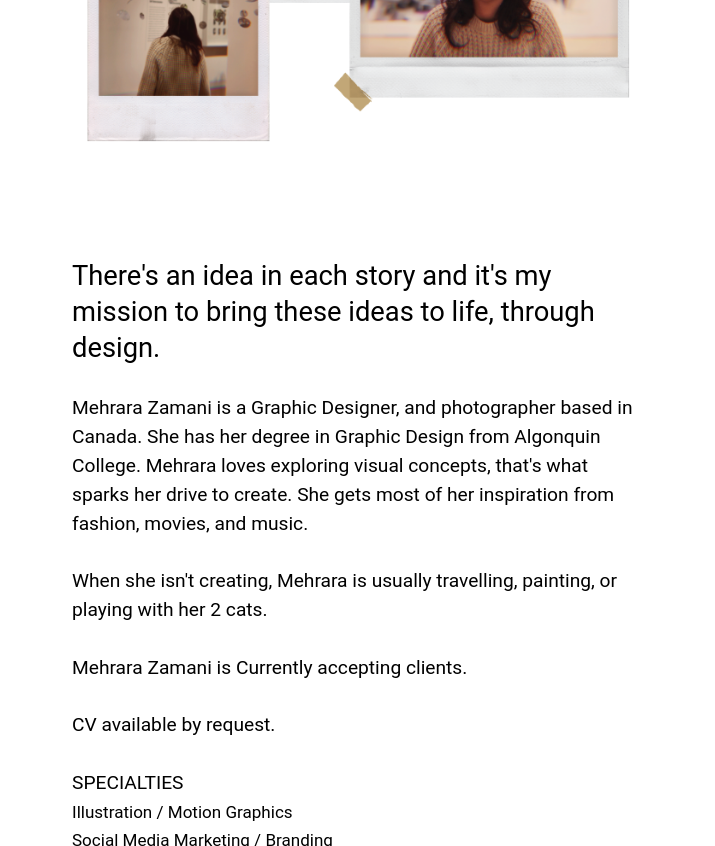
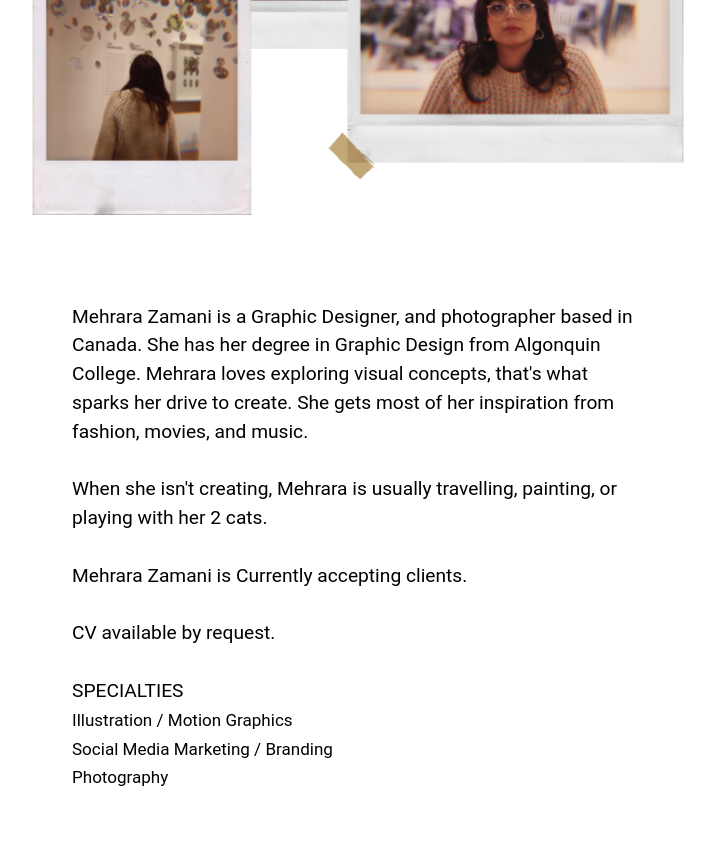
Before and after one commit to zama0023/portfolio, a Jekyll site: the page built from about.html, in a window 1280 px wide and 900 px high, scrolled down 384 px, cut to the strip 0-846 px from the top of the window. Shown: the whole strip, without its empty margins (280-995 px from the left). Built offline with Jekyll 4.4.1, drawn with Linux system fonts in a browser that asks for light colours; some web fonts are replaced.

Commit message:
index page update

```diff
--- a/about.html
+++ b/about.html
@@ -7,11 +7,9 @@
 <body class="grid">
   <div class="max-length">
     <div class="unit xs-1 s-1">
-      <img class="img-flex push-0 island-2" src="/images/hara.png" alt="">
+      <img class="img-flex push-0 pad-t-2" src="/images/hara.png" alt="">
     </div>
     <div class="unit xs-1 s-1 island-2">
-      <p class="push-0 tera">There's an idea in each story and it's my mission to bring these ideas to life, through design.</p>
-
       <p class="push-0 pad-t">Mehrara Zamani is a Graphic Designer, and photographer based in Canada. She has her degree in Graphic Design from Algonquin College. Mehrara loves exploring visual concepts, that's what sparks her drive to create. She gets most of her inspiration from fashion, movies, and music.</p>
       <p class="push-0 pad-t">When she isn't creating, Mehrara is usually travelling, painting, or playing with her 2 cats.</p>
       <p class="push-0 pad-t">Mehrara Zamani is Currently accepting clients.</p>
--- a/index.html
+++ b/index.html
@@ -5,6 +5,11 @@
 ---
 
 <section class="unit">
+  <header class="wrapper island-2">
+    <p class="push-0 tenakilo text-center text-upper">Mehrara Zamani</p>
+    <p class="push-0 text-center tera gutter-2">There's an idea in each story and it's my mission to bring these ideas to life, through design.</p>
+    <p class="push-0 text-center text-upper micro pad-t">Selected works below</p>
+  </header>
   <div class="grid">
     <div class="unit xs-1 s-1 m-1-2 l-1-2 xl-1-2 container">
       <a href="logo"><img class="img-flex" src="/images/subsound-card.png" alt="">
```
